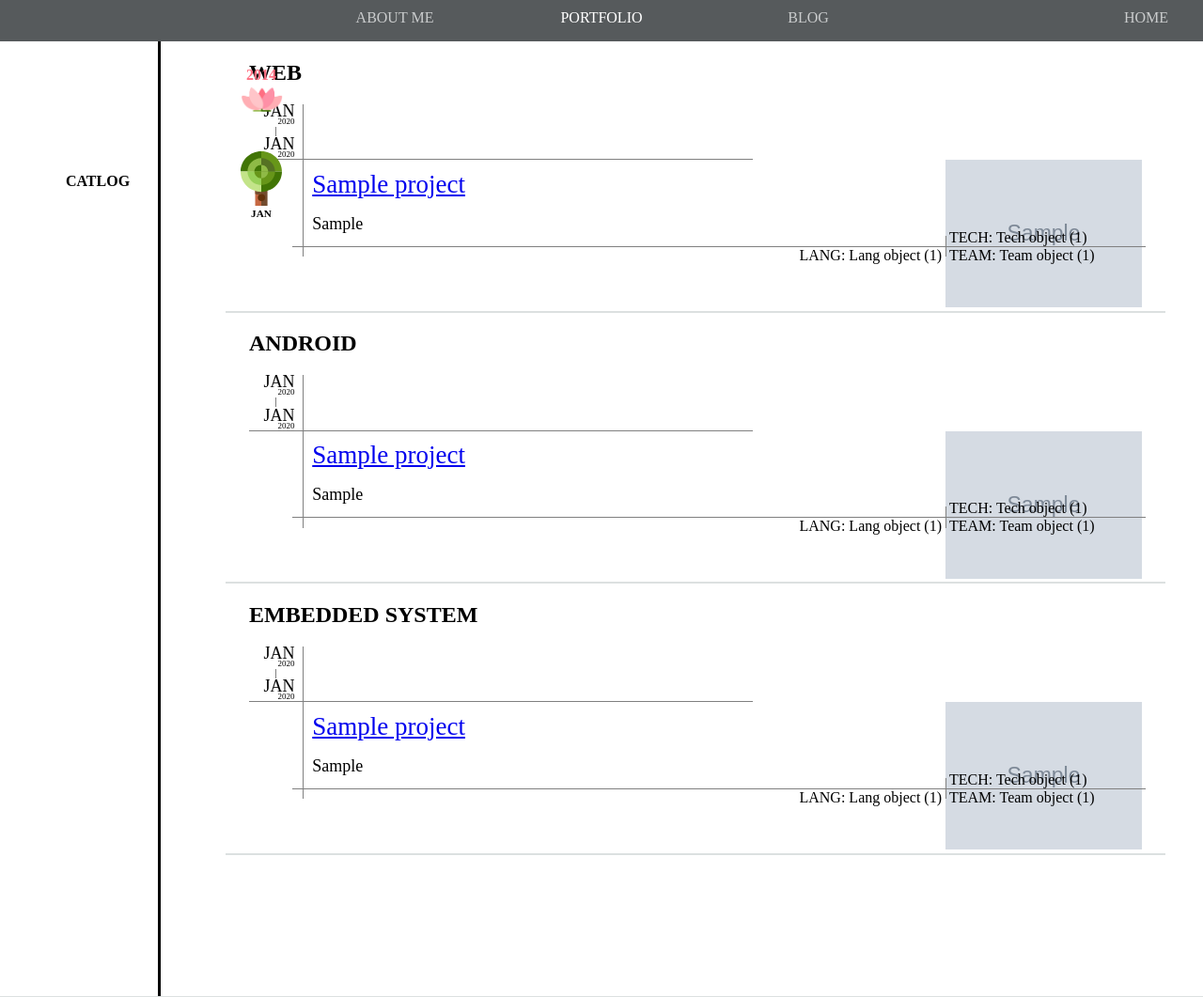
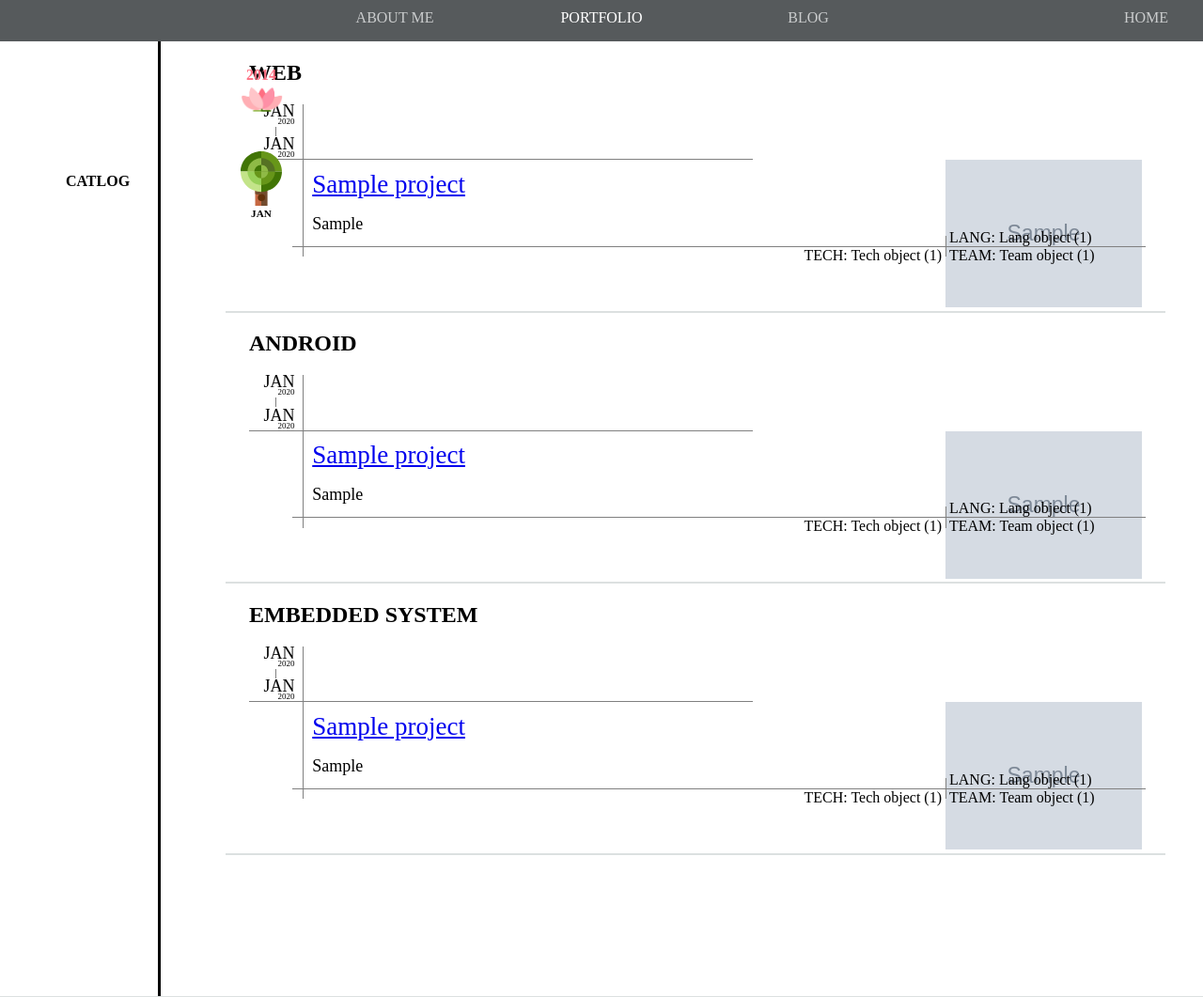
Before and after one commit to Clause321/Home-Page, a Django app: template portfolio/templates/portfolio.html in a window 1280 px wide. Shown: the top 1061 px of the page at 94% size. Run offline with Django 3.2, Linux system fonts and the light colour scheme; tables that the repository leaves empty hold one stand-in row (values such as "Sample post"); the template is opened without the code that fills it: values that come from a table or form of the project are taken from there, most other values are stand-ins (such as "Sample title", 1, 10 or a date in 2020); grey boxes marked "Sample" are stand-in pictures; parts of the project's set-up code (start-up, migrations or seed data) failed here and were passed over; some libraries are stand-ins or nearby versions.

Commit message:
swap lang with tech

```diff
--- a/portfolio/static/portfolio/css/portfolio.css
+++ b/portfolio/static/portfolio/css/portfolio.css
@@ -311,7 +311,7 @@ table div{
     float: left;
 }
 
-.project_tech{
+.project_lang{
 	position: absolute;
 	bottom: 0px;
 	width: 100%;
@@ -321,7 +321,7 @@ table div{
 	font-size: 16px;
 }
 
-.project_techborder{
+.project_langborder{
 	position: absolute;
 	left: 0px;
 	bottom: 0px;
@@ -330,7 +330,7 @@ table div{
 	border-left-width: 1px;
 }
 
-.project_lang{
+.project_tech{
 	padding-right: 4px;
 	float: right;
 	font-size: 16px;
--- a/portfolio/templates/_projects.html
+++ b/portfolio/templates/_projects.html
@@ -41,8 +41,8 @@
                 <img src="/media/{{ p.side_image }}">
                 {% endif %}
             </div>
-            <div class="project_tech">TECH: {{ p.tech.all|join:", " }}
-                <div class="project_techborder"></div>
+            <div class="project_lang">LANG: {{ p.langs.all|join:", " }}
+                <div class="project_langborder"></div>
             </div>
         </td>
     </tr>
@@ -51,7 +51,7 @@
             <div class="project_lowerleftborder"></div>
         </td>
         <td class="21 c1">
-            <div class="project_lang">LANG: {{ p.langs.all|join:", " }}</div>
+            <div class="project_tech">TECH: {{ p.tech.all|join:", " }}</div>
         </td>
         <td class="22 c2">
             <div class="project_team">
```
